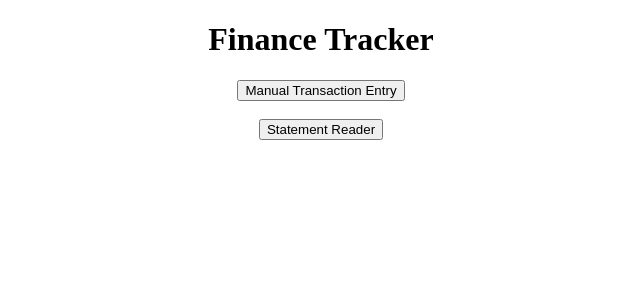
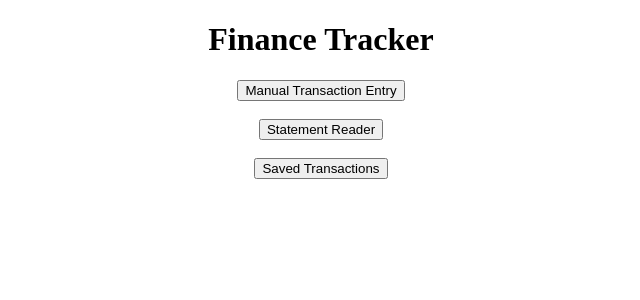
Before and after one commit to IUS-CS/project-finance-bros, a Django app: page / in a window 1280 px wide. Shown: the top 300 px of the page, without its empty margins (319-959 px from the left). Run offline with Django 5.2, Linux system fonts and the light colour scheme.

Commit message:
Added "Saved Transactions" Buttons

```diff
--- a/src/statement_reader/templates/statement_reader/home.html
+++ b/src/statement_reader/templates/statement_reader/home.html
@@ -11,4 +11,8 @@
     <a href="/reader">
         <button style="text-align: center;">Statement Reader</button>
     </a>
+    <br> <br>
+    <a href="/list">
+        <button style="text-align: center;">Saved Transactions</button>
+    </a>
 </div>
```
